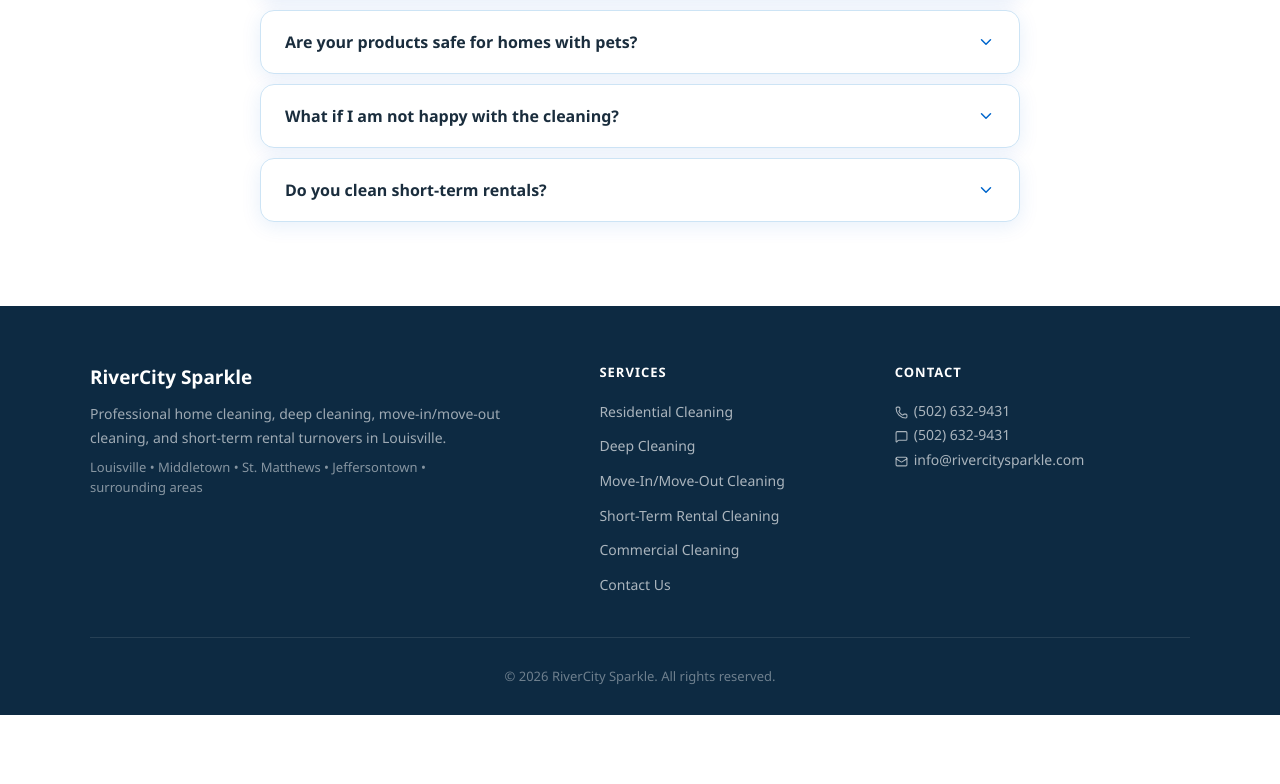
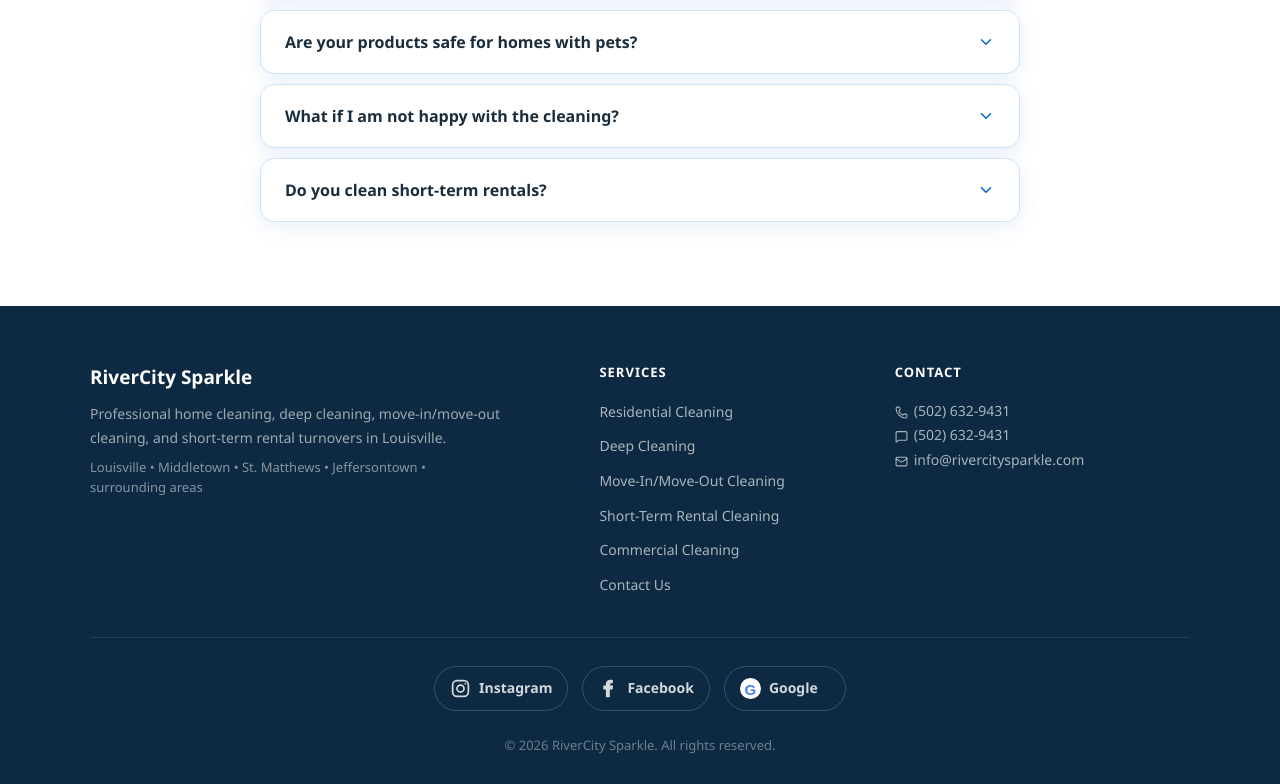
Before and after one commit to levimcdougal/rivercity-sparkle, a React (Vite) app: page /contact in a window 1280 px wide. Shown: the part 2684-3468 px from the top of the page. Before the commit the page ends 3399 px from the top, so only its background shows below. Built offline with nearby package versions, Linux system fonts and the light colour scheme.

Commit message:
describe what you changed

```diff
--- a/src/App.css
+++ b/src/App.css
@@ -244,6 +244,53 @@
   text-align: center;
 }
 
+.footer-socials {
+  display: flex;
+  justify-content: center;
+  flex-wrap: wrap;
+  gap: 14px;
+  margin-bottom: 24px;
+}
+
+.footer-socials a {
+  display: inline-flex;
+  align-items: center;
+  gap: 8px;
+  min-width: 122px;
+  padding: 10px 15px;
+  color: rgba(255, 255, 255, 0.82);
+  border: 1px solid rgba(255, 255, 255, 0.18);
+  border-radius: 999px;
+  font-size: 14px;
+  font-weight: 600;
+  transition: color 0.2s, background 0.2s, border-color 0.2s, transform 0.2s;
+}
+
+.footer-socials a:hover {
+  color: white;
+  background: rgba(255, 255, 255, 0.1);
+  border-color: rgba(255, 255, 255, 0.4);
+  transform: translateY(-2px);
+}
+
+.footer-socials svg,
+.google-icon {
+  width: 21px;
+  height: 21px;
+  flex: 0 0 21px;
+}
+
+.google-icon {
+  display: inline-grid;
+  place-items: center;
+  border-radius: 50%;
+  background: white;
+  color: #4285f4;
+  font-family: Arial, sans-serif;
+  font-size: 15px;
+  font-weight: 800;
+}
+
 /* ── Hero ────────────────────────────────────── */
 .hero {
   background-size: cover;
@@ -539,6 +586,13 @@
 .give-back-copy > p:last-child {
   color: rgba(255, 255, 255, 0.82);
   font-size: 16px;
+}
+
+.give-back-copy .give-back-lead {
+  color: white;
+  font-size: 18px;
+  font-weight: 700;
+  margin-bottom: 5px;
 }
 
 .give-back-kicker {
--- a/src/components/Footer.jsx
+++ b/src/components/Footer.jsx
@@ -44,6 +44,27 @@ export default function Footer() {
           </div>
         </div>
 
+        <div className="footer-socials" aria-label="RiverCity Sparkle social profiles">
+          <a href={business.instagramUrl} target="_blank" rel="noopener noreferrer" aria-label="Follow RiverCity Sparkle on Instagram">
+            <svg viewBox="0 0 24 24" aria-hidden="true" fill="none" stroke="currentColor" strokeWidth="2">
+              <rect x="3" y="3" width="18" height="18" rx="5" />
+              <circle cx="12" cy="12" r="4" />
+              <circle cx="17.5" cy="6.5" r="1" fill="currentColor" stroke="none" />
+            </svg>
+            <span>Instagram</span>
+          </a>
+          <a href={business.facebookUrl} target="_blank" rel="noopener noreferrer" aria-label="Follow RiverCity Sparkle on Facebook">
+            <svg viewBox="0 0 24 24" aria-hidden="true" fill="currentColor">
+              <path d="M14 8.5V7c0-.8.5-1 1-1h2V2.2C16.4 2.1 15.2 2 13.8 2 10.9 2 9 3.8 9 7.1v1.4H6V13h3v9h4.5v-9h3.2l.5-4.5H14Z" />
+            </svg>
+            <span>Facebook</span>
+          </a>
+          <a href={business.googleProfileUrl} target="_blank" rel="noopener noreferrer" aria-label="View RiverCity Sparkle on Google">
+            <span className="google-icon" aria-hidden="true">G</span>
+            <span>Google</span>
+          </a>
+        </div>
+
         <div className="footer-bottom">
           &copy; {year} {business.name}. All rights reserved.
         </div>
--- a/src/data/site.js
+++ b/src/data/site.js
@@ -7,6 +7,9 @@ export const business = {
   emailHref: 'mailto:info@rivercitysparkle.com',
   reviewUrl: 'https://g.page/r/CVqkXQ/review',
   bookingUrl: 'https://rivercitysparkle.launch27.com/?w_cleaning',
+  instagramUrl: 'https://www.instagram.com/rivercitysparkle2025',
+  facebookUrl: 'https://www.facebook.com/share/1854TLKZk9',
+  googleProfileUrl: 'https://share.google/i1PM9Yoybu0TutpSq',
   siteUrl: 'https://rivercity-sparkle.pages.dev',
   areas: ['Louisville', 'Middletown', 'St. Matthews', 'Jeffersontown', 'surrounding areas'],
 }
--- a/src/pages/Home.jsx
+++ b/src/pages/Home.jsx
@@ -91,14 +91,15 @@ export default function HomePage() {
         </div>
       </section>
 
-      <section className="give-back-banner" aria-label="Back-to-school cleaning promotion">
+      <section className="give-back-banner" aria-label="Community fundraising partnership">
         <div className="give-back-inner">
           <div className="give-back-copy">
-            <p className="give-back-kicker">RiverCity Sparkle Gives Back</p>
-            <h2>Save 20% on Your Back-to-School Cleaning</h2>
-            <p>Use code <strong>BACKTOSCHOOL</strong> when scheduling your cleaning.</p>
+            <p className="give-back-kicker">New!</p>
+            <h2>RiverCity Give Back Partnership</h2>
+            <p className="give-back-lead">Supporting our community in a meaningful way.</p>
+            <p>A simple opportunity for schools, churches, nonprofits, and local organizations to benefit while making a difference.</p>
           </div>
-          <Link to="/contact" className="give-back-btn">Claim This Offer</Link>
+          <Link to="/contact" className="give-back-btn">Learn More</Link>
         </div>
       </section>
 
```
